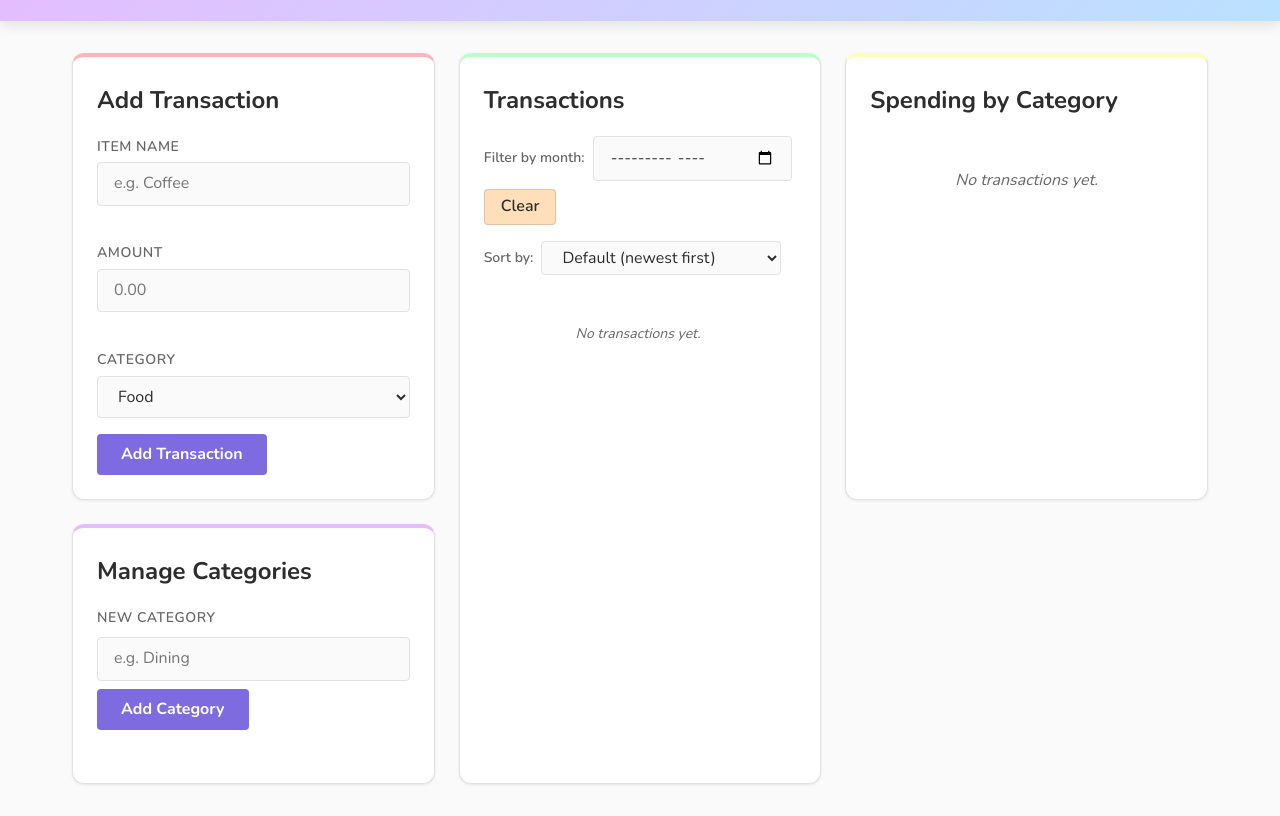
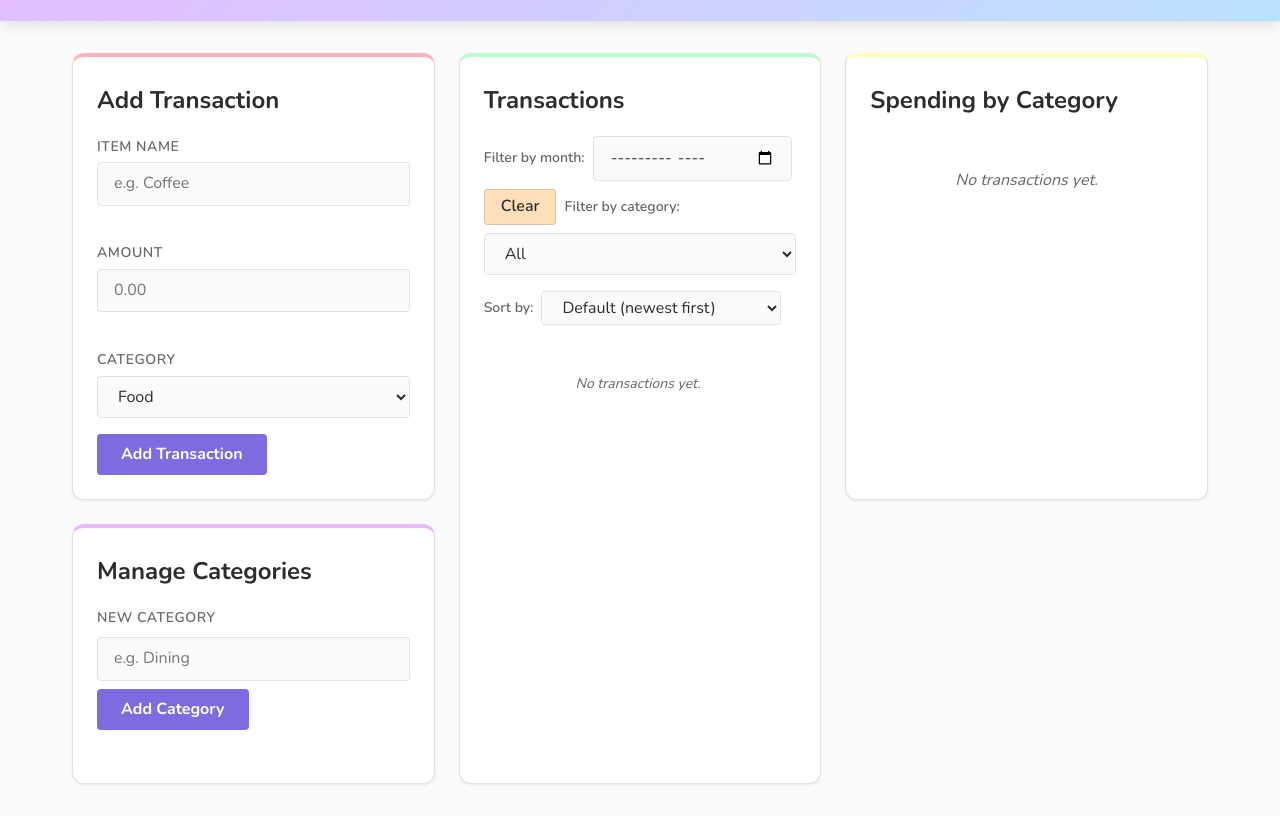
Before and after one commit to nisrinasatya/CodingCamp-13Apr26-NisrinaSatyaningrum, a website: page index.html in a window 1280 px wide. Shown: the part 134-950 px from the top of the page. Drawn offline with nearby package versions, Linux system fonts and the light colour scheme.

Commit message:
Add category filter to monthly summary

```diff
--- a/index.html
+++ b/index.html
@@ -77,6 +77,11 @@
           <label for="month-filter">Filter by month:</label>
           <input type="month" id="month-filter" name="month-filter" />
           <button id="clear-month-btn" type="button">Clear</button>
+
+          <label for="category-filter">Filter by category:</label>
+          <select id="category-filter">
+            <option value="">All</option>
+          </select>
         </div>
 
         <!-- Sort control -->
```
